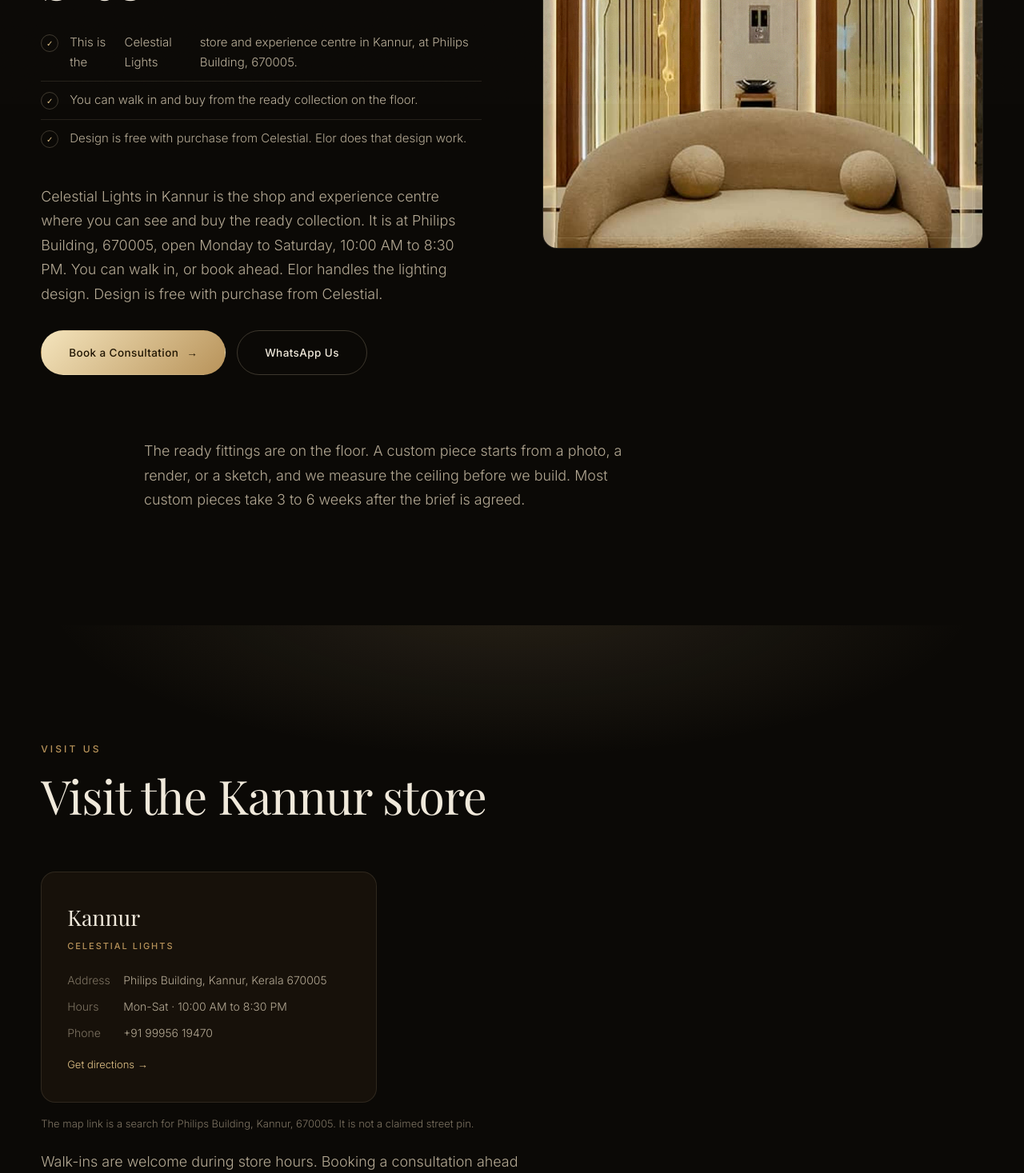
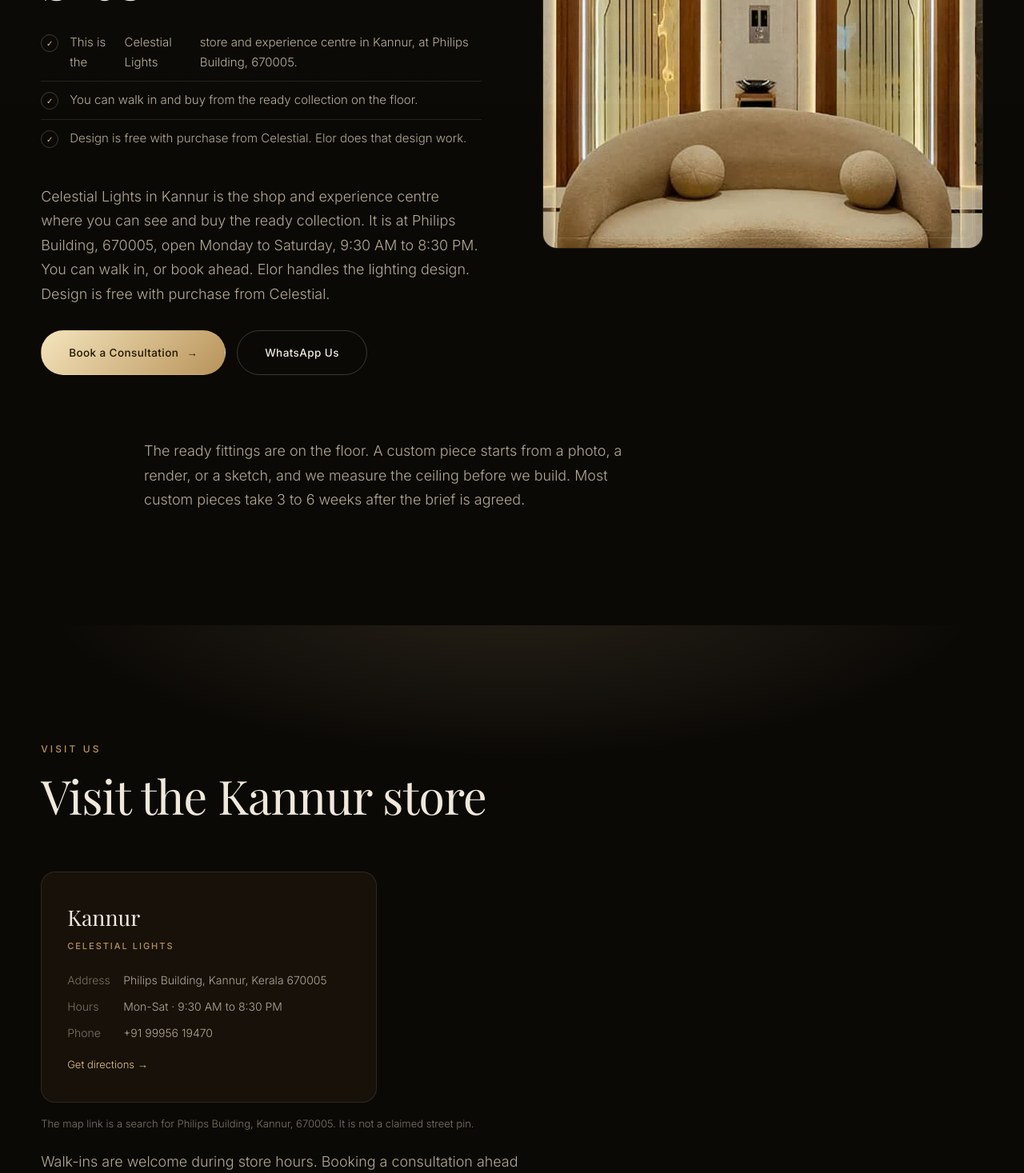
Before and after one commit to ijas47/Elor, a Next.js app: page /stores/kannur in a window 1280 px wide. Shown: the part 670-2137 px from the top of the page at 80% size. Built offline with nearby package versions, Linux system fonts and the light colour scheme.

Commit message:
Restore one store hours timing everywhere (ELO-91)
Omar asked for one timing everywhere matching the footer. Revert Kannur
hours to Mon-Sat 9:30 AM to 8:30 PM, and openingHours to Mo-Sa 09:30-20:30,
to match Kochi, Kozhikode, and site.hours. Footer and the other stores
are unchanged.

```diff
--- a/app/stores/kannur/page.tsx
+++ b/app/stores/kannur/page.tsx
@@ -69,7 +69,7 @@ const storeSchema = {
   },
   telephone: store.phone,
   email: site.email,
-  openingHours: "Mo-Sa 10:00-20:30",
+  openingHours: "Mo-Sa 09:30-20:30",
   url: `${site.domain}${PATH}`,
   hasMap: store.maps,
   parentOrganization: { "@id": `${site.domain}/#organization` },
@@ -142,7 +142,7 @@ export default function KannurStorePage() {
               </Reveal>
               <Reveal delay={0.16}>
                 <p className="lede" style={{ marginTop: 22 }}>
-                  Celestial Lights in Kannur is the shop and experience centre where you can see and buy the ready collection. It is at Philips Building, 670005, open Monday to Saturday, 10:00 AM to 8:30 PM. You can walk in, or book ahead. Elor handles the lighting design. Design is free with purchase from Celestial.
+                  Celestial Lights in Kannur is the shop and experience centre where you can see and buy the ready collection. It is at Philips Building, 670005, open Monday to Saturday, 9:30 AM to 8:30 PM. You can walk in, or book ahead. Elor handles the lighting design. Design is free with purchase from Celestial.
                 </p>
               </Reveal>
               <Reveal delay={0.18}>
--- a/lib/site.ts
+++ b/lib/site.ts
@@ -98,7 +98,7 @@ export const stores = [
     postalCode: "670005",
     address:
       "Philips Building, Kannur, Kerala 670005",
-    hours: "Mon-Sat · 10:00 AM to 8:30 PM",
+    hours: "Mon-Sat · 9:30 AM to 8:30 PM",
     maps: "https://maps.google.com/?q=Celestial+Lights+Philips+Building+Kannur+Kerala+670005",
     geo: { lat: 11.8739191, lng: 75.3881457 },
   }),
```
Also changed, not shown: tasks/gbp-setup.md (+1 -1 lines).
